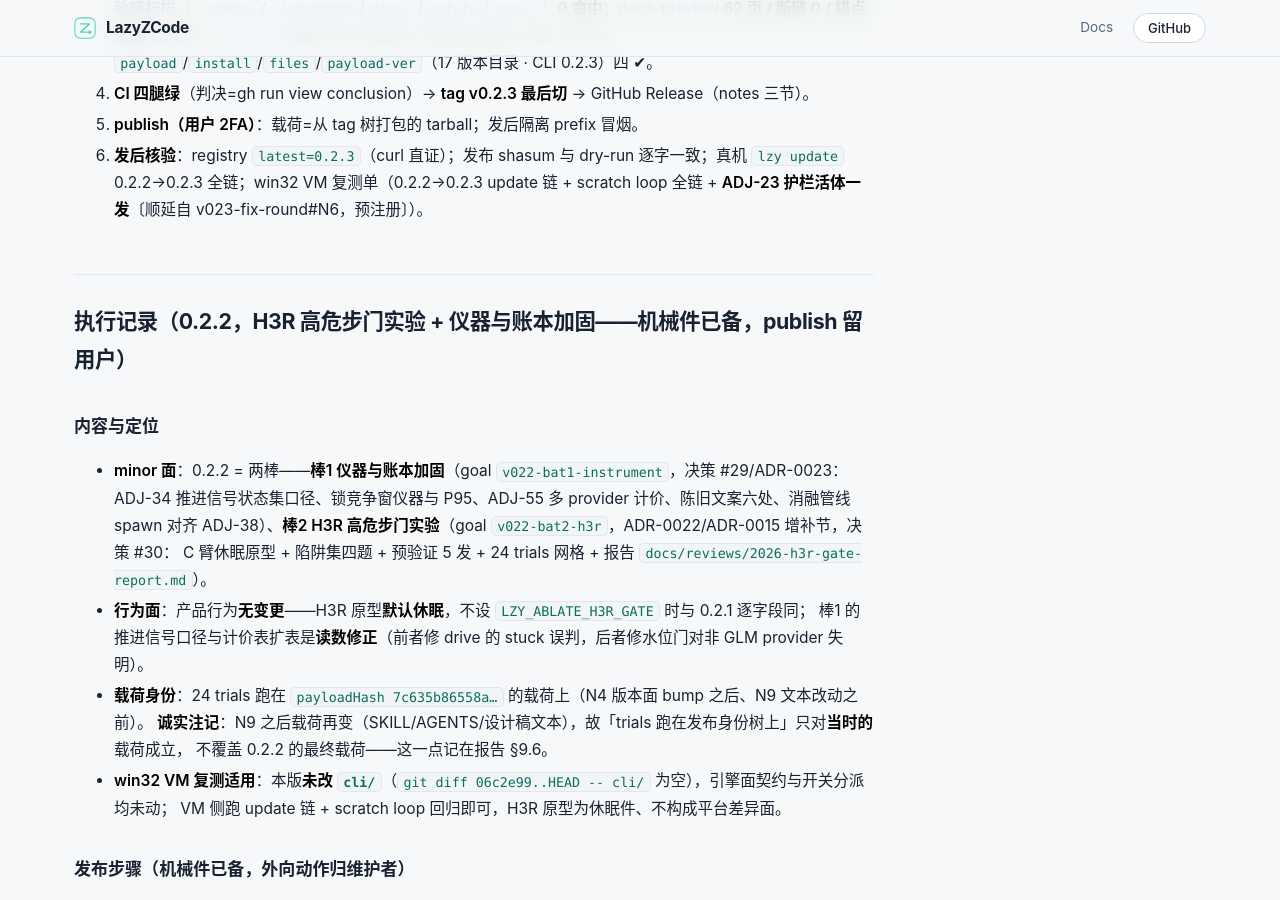
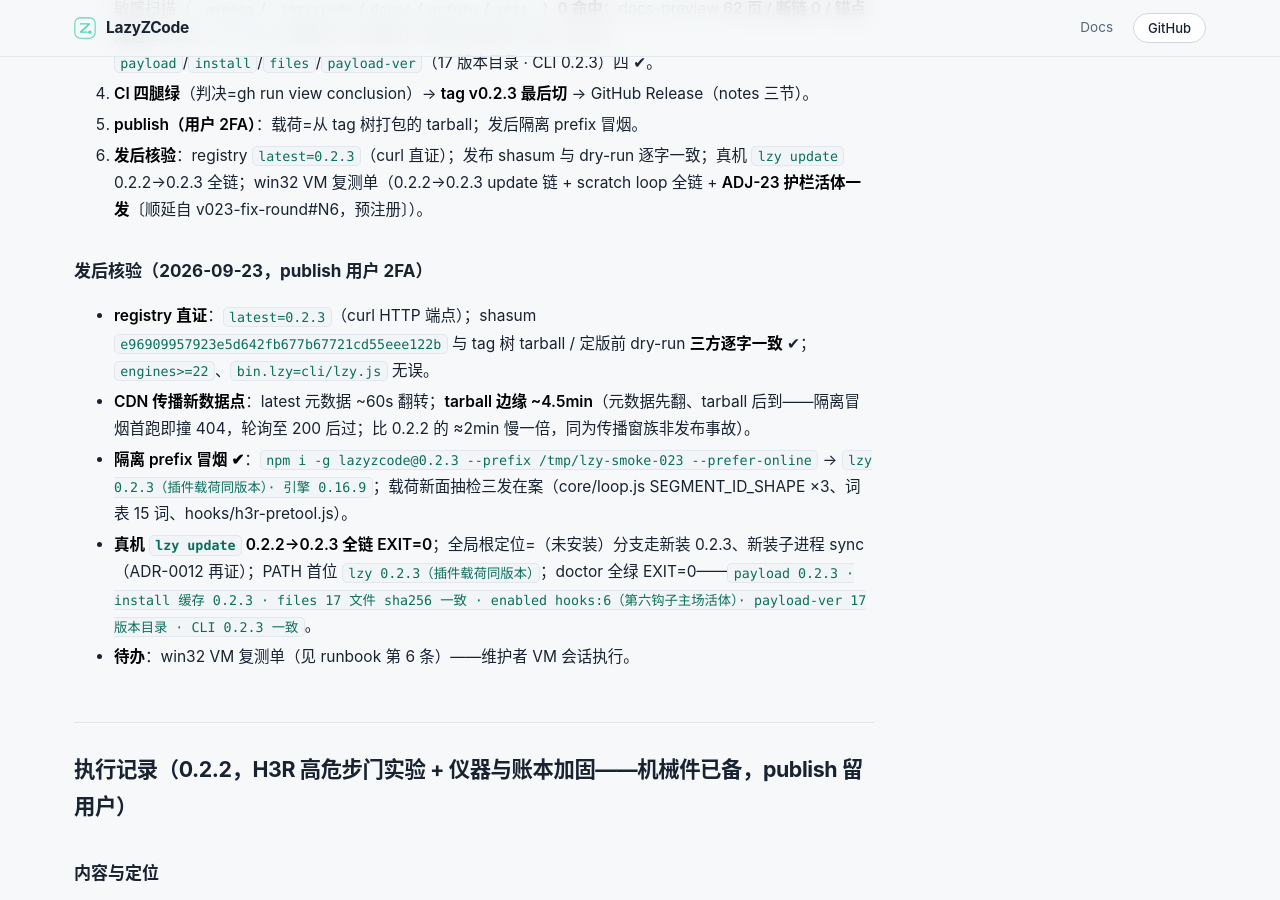
Before and after one commit to Acfufu/lazyzcode, a Jekyll site: the page built from docs/release-checklist.md, in a window 1280 px wide and 900 px high, scrolled down 20856 px. Built offline with Jekyll 4.4.1, drawn with Linux system fonts in a browser that asks for light colours; our own code applies the rules of GitHub Pages for plain Markdown files.

Commit message:
docs(release): 0.2.3 post-publish verification record
Registry latest=0.2.3, shasum three-way identical (e9690995...),
isolated prefix smoke pass with new-face spot checks, real-machine
lzy update 0.2.2->0.2.3 EXIT=0 with doctor all-green (hooks:6 live),
tarball CDN propagation datum (~4.5min, metadata first / tarball later).
win32 VM retest sheet remains for the maintainer VM session.

```diff
--- a/docs/release-checklist.md
+++ b/docs/release-checklist.md
@@ -498,6 +498,15 @@ plugin payload). From older versions: manual two-step (`npm i -g lazyzcode
 5. **publish（用户 2FA）**：载荷=从 tag 树打包的 tarball；发后隔离 prefix 冒烟。
 6. **发后核验**：registry `latest=0.2.3`（curl 直证）；发布 shasum 与 dry-run 逐字一致；真机 `lzy update` 0.2.2→0.2.3 全链；win32 VM 复测单（0.2.2→0.2.3 update 链 + scratch loop 全链 + **ADJ-23 护栏活体一发**〔顺延自 v023-fix-round#N6，预注册〕）。
 
+### 发后核验（2026-09-23，publish 用户 2FA）
+
+- **registry 直证**：`latest=0.2.3`（curl HTTP 端点）；shasum `e96909957923e5d642fb677b67721cd55eee122b` 与 tag 树 tarball / 定版前 dry-run **三方逐字一致** ✔；`engines>=22`、`bin.lzy=cli/lzy.js` 无误。
+- **CDN 传播新数据点**：latest 元数据 ~60s 翻转；**tarball 边缘 ~4.5min**（元数据先翻、tarball 后到——隔离冒烟首跑即撞 404，轮询至 200 后过；比 0.2.2 的 ≈2min 慢一倍，同为传播窗族非发布事故）。
+- **隔离 prefix 冒烟 ✔**：`npm i -g lazyzcode@0.2.3 --prefix /tmp/lzy-smoke-023 --prefer-online` → `lzy 0.2.3（插件载荷同版本）· 引擎 0.16.9`；载荷新面抽检三发在案（core/loop.js SEGMENT_ID_SHAPE ×3、词表 15 词、hooks/h3r-pretool.js）。
+- **真机 `lzy update` 0.2.2→0.2.3 全链 EXIT=0**；全局根定位=（未安装）分支走新装 0.2.3、新装子进程 sync（ADR-0012 再证）；PATH 首位 `lzy 0.2.3（插件载荷同版本）`；doctor 全绿 EXIT=0——`payload 0.2.3 · install 缓存 0.2.3 · files 17 文件 sha256 一致 · enabled hooks:6（第六钩子主场活体）· payload-ver 17 版本目录 · CLI 0.2.3 一致`。
+- **待办**：win32 VM 复测单（见 runbook 第 6 条）——维护者 VM 会话执行。
+
+
 ## 执行记录（0.2.2，H3R 高危步门实验 + 仪器与账本加固——机械件已备，publish 留用户）
 
 ### 内容与定位
```
